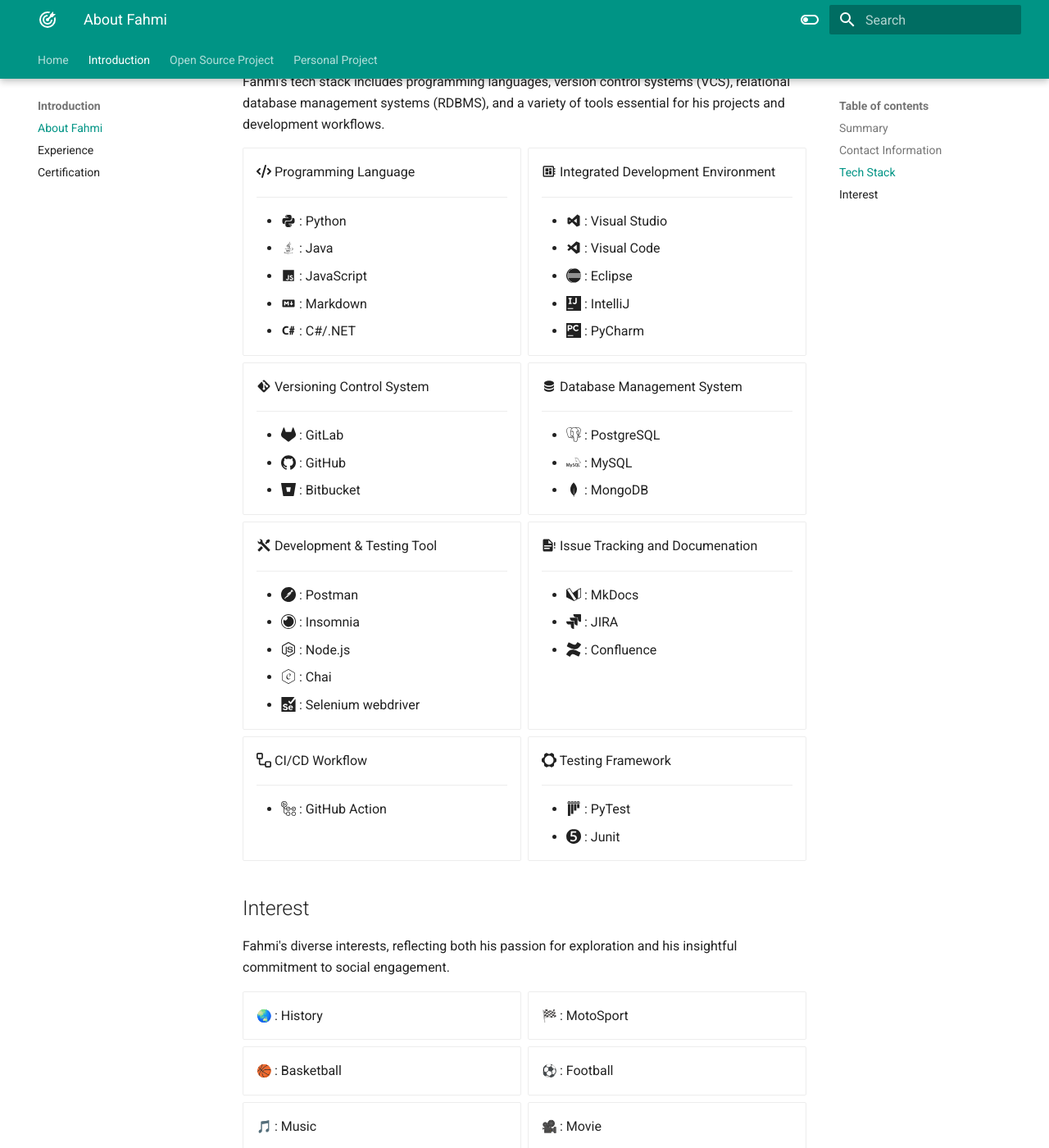
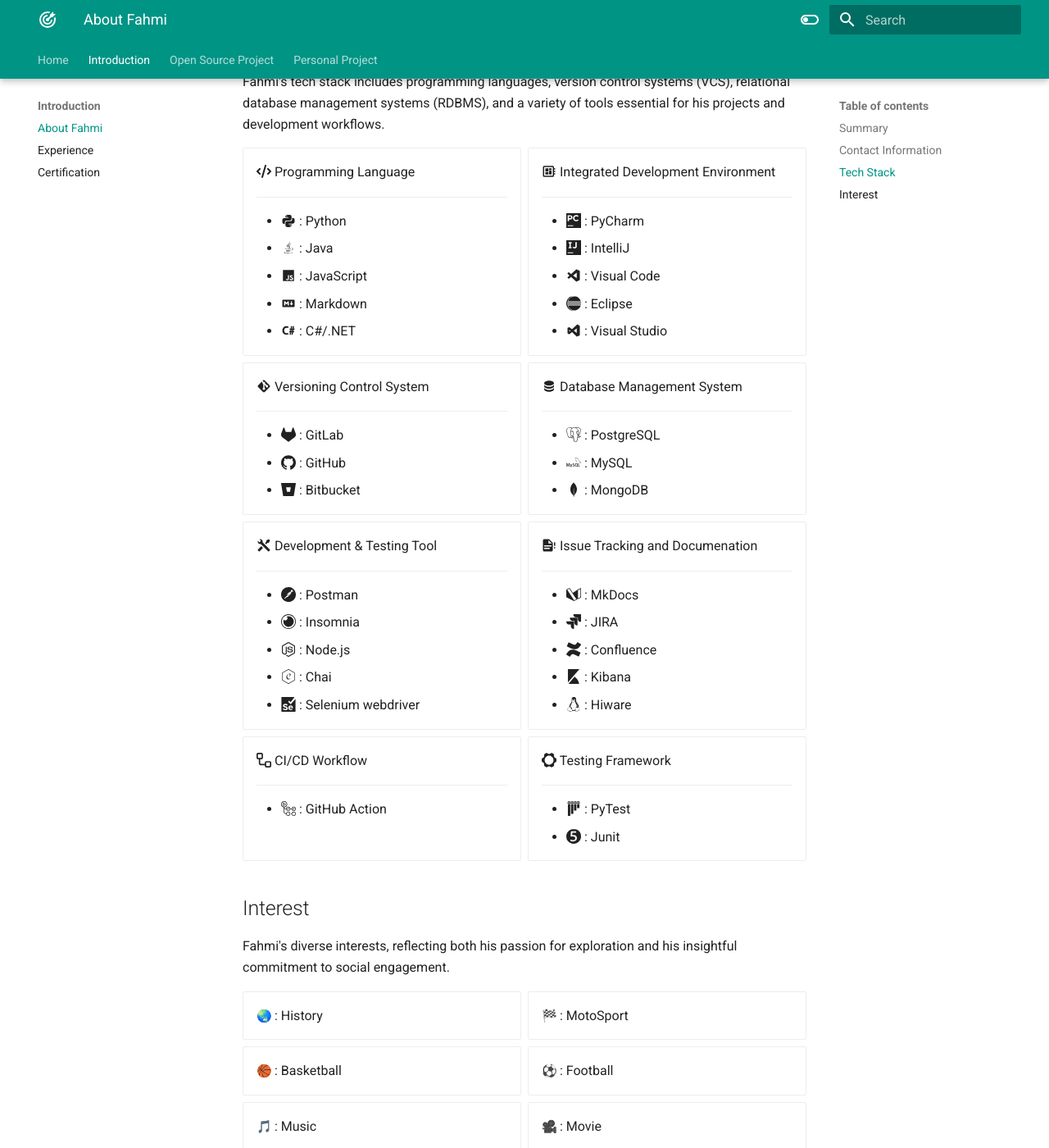
Before and after one commit to fahmiwazu/docs-portfolio, an MkDocs documentation site: the page built from docs/Introduction/About-fahmi.md, in a window 1280 px wide and 1400 px high, scrolled down 710 px. Shown: the whole window at 82% size. Built offline with MkDocs 1.6.1 and Material for MkDocs 9.7.7, drawn with Linux system fonts in a browser that asks for light colours; emoji names are drawn with the system emoji font.

Commit message:
FEAT: Switch Skills Order

```diff
--- a/docs/Introduction/About-fahmi.md
+++ b/docs/Introduction/About-fahmi.md
@@ -32,11 +32,11 @@
 - :material-developer-board: Integrated Development Environment
 
     ---
-    - :material-microsoft-visual-studio: : Visual Studio
+    - :simple-pycharm: : PyCharm
+    - :simple-intellijidea: : IntelliJ
     - :material-microsoft-visual-studio-code: : Visual Code
     - :simple-eclipseide: : Eclipse
-    - :simple-intellijidea: : IntelliJ
-    - :simple-pycharm: : PyCharm
+    - :material-microsoft-visual-studio: : Visual Studio
 
 - :material-git: Versioning Control System
 
@@ -67,6 +67,8 @@
     - :simple-materialformkdocs: : MkDocs
     - :simple-jira: : JIRA
     - :simple-confluence: : Confluence
+    - :simple-kibana: : Kibana
+    - :simple-linux: : Hiware
 
 - :octicons-workflow-16: CI/CD Workflow
 
```
